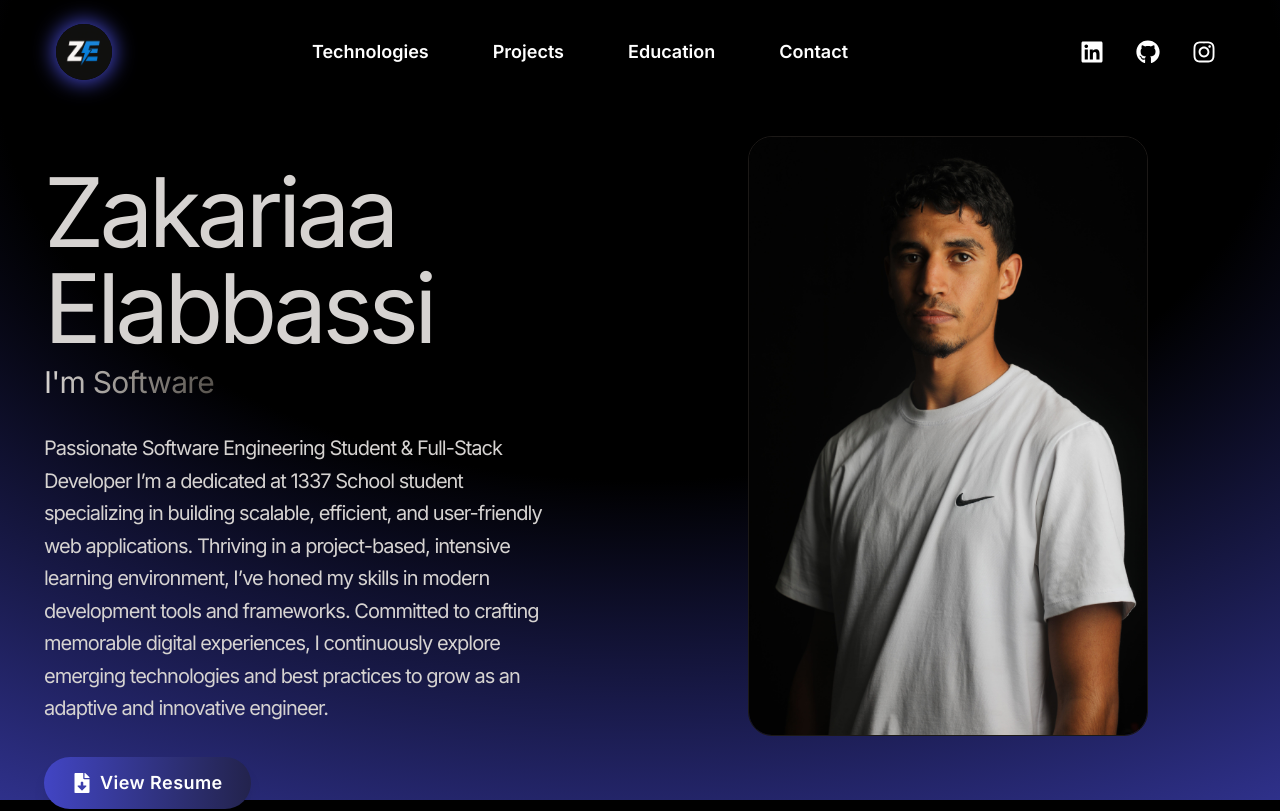
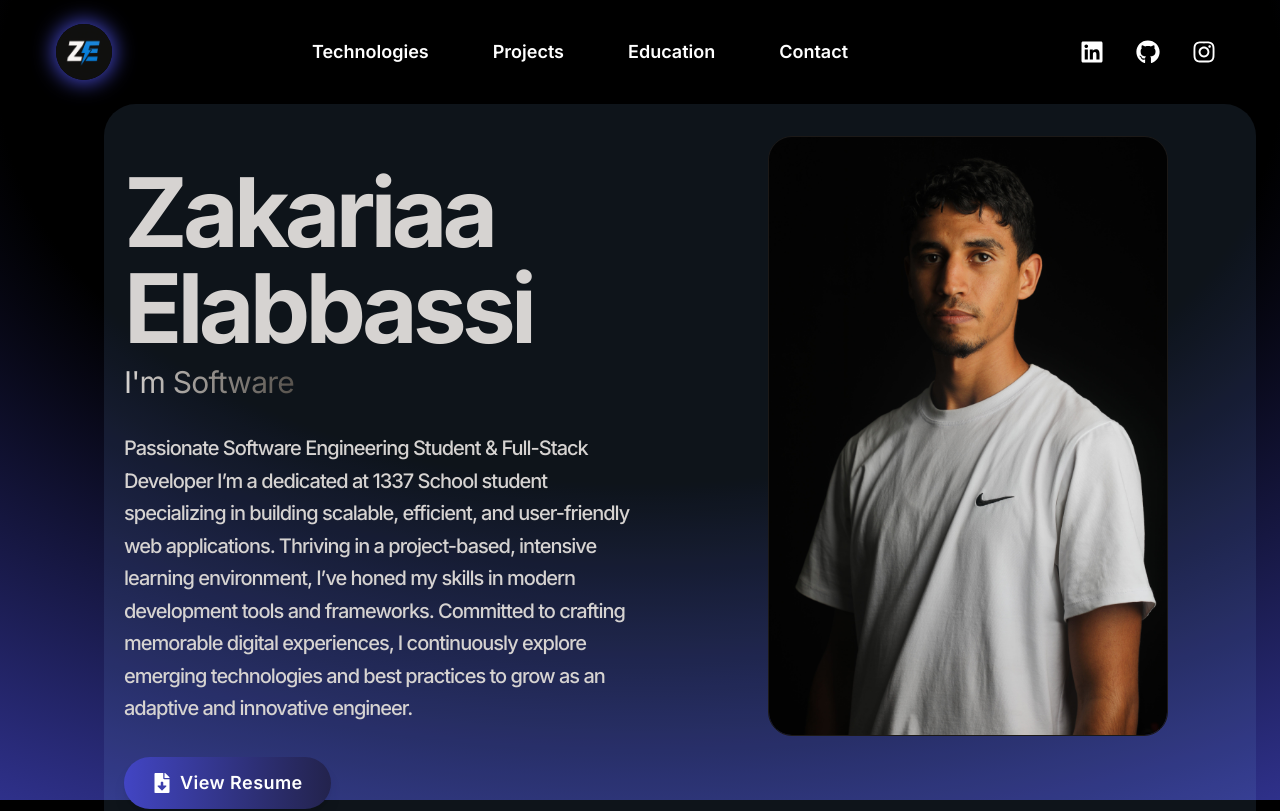
Before and after one commit to zelabbas/portfolio, a React (Vite) app in the folder my-portfolio/: page / in a window 1280 px wide. Shown: the top 811 px of the page. Built offline with nearby package versions, Linux system fonts and the light colour scheme.

Commit message:
style: enhance SectionHero component with improved styling and layout adjustments

```diff
--- a/my-portfolio/src/components/SectionHero.jsx
+++ b/my-portfolio/src/components/SectionHero.jsx
@@ -51,7 +51,7 @@ function SectionHero() {
   }, [subIndex, deleting, index]);
 
   return (
-    <div>
+    <div className="md:ml-20 bg-blue-300/10 rounded-4xl">
       <div className="pb-10  lg:mb-36">
         <div className="flex flex-wrap lg:flex-row-reverse">
           <div className="w-full lg:w-1/2">
@@ -76,7 +76,7 @@ function SectionHero() {
             >
               <motion.h1
                 variants={itemChildVariants}
-                className="pb-2 text-4xl tracking-tighter lg:text-8xl"
+                className="pb-2 text-4xl tracking-tighter lg:text-8xl font-bold"
               >
                 Zakariaa Elabbassi
               </motion.h1>
@@ -88,7 +88,7 @@ function SectionHero() {
               </motion.span>
               <motion.p
                 variants={itemChildVariants}
-                className="my-2 max-w-lg py-6 text-xl tracking-tighter leading-relaxed"
+                className="my-2 max-w-lg py-6 text-xl tracking-tighter leading-relaxed font-medium"
               >
                 {HERO_CONTENT}
               </motion.p>
```
